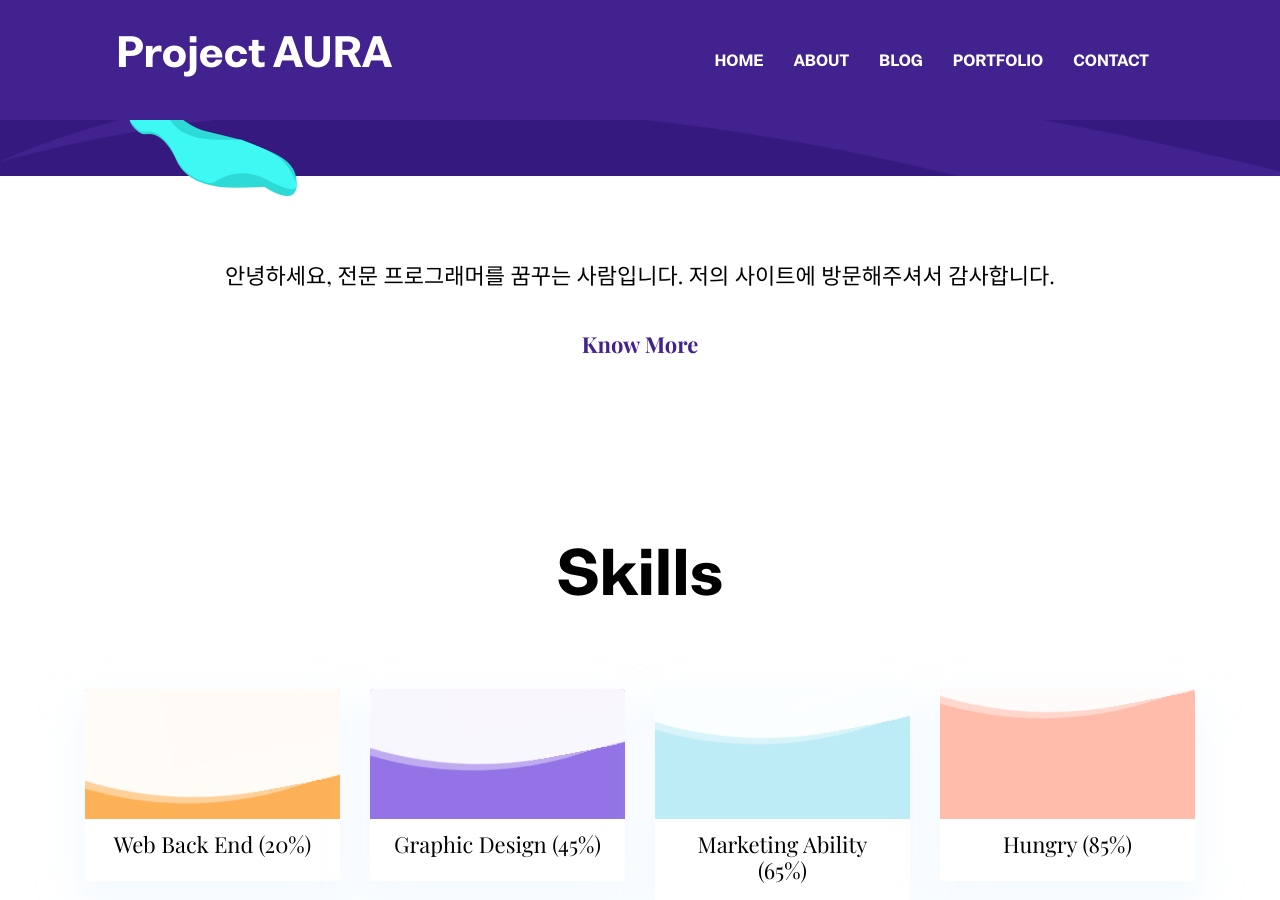
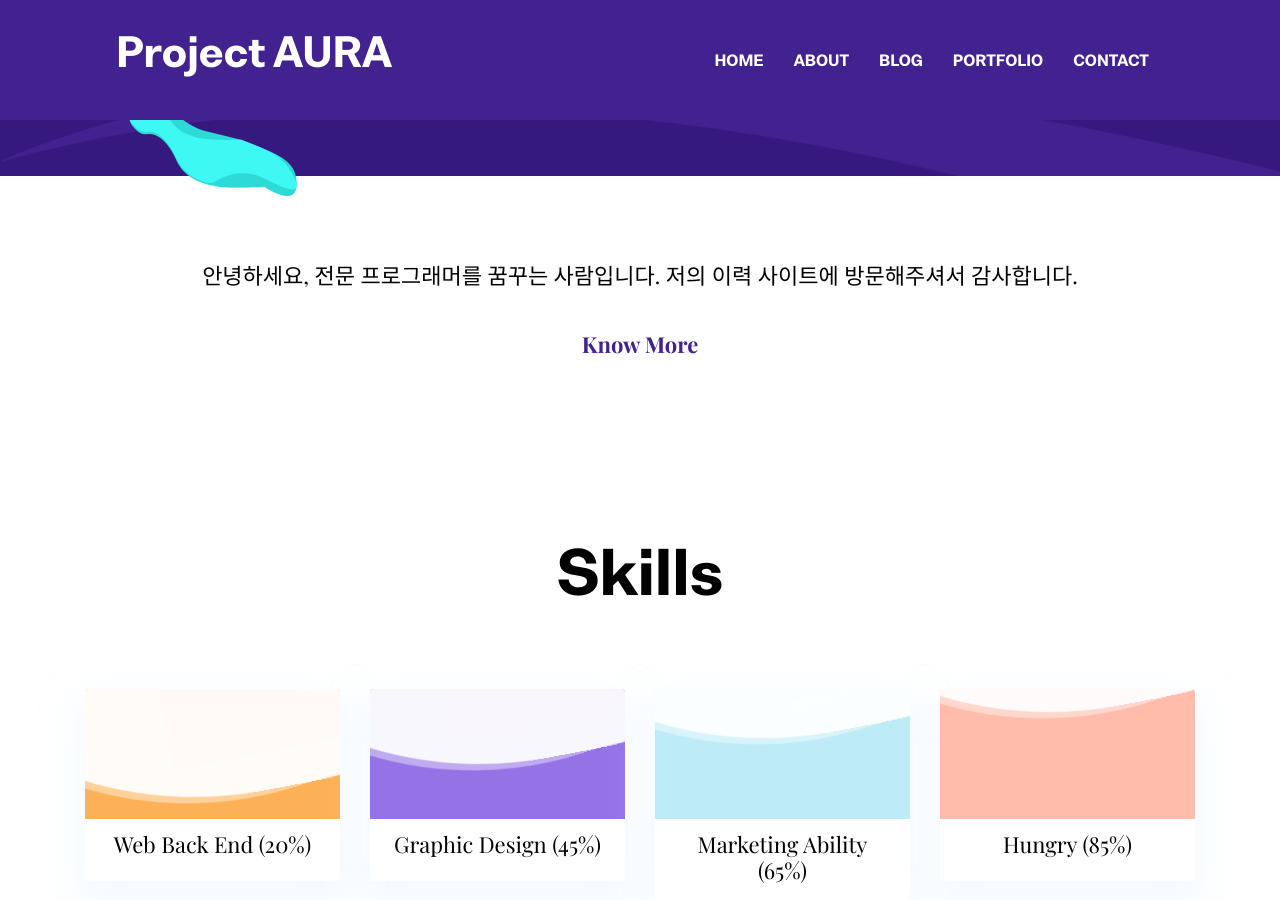
Before and after one commit to n0n02001/n0n02001.github.io, a Jekyll site: the page built from index.html, in a window 1280 px wide and 900 px high, scrolled down 704 px. Built offline with Jekyll 4.4.1, drawn with Linux system fonts in a browser that asks for light colours.

Commit message:
Update settings.yml

```diff
--- a/_data/settings.yml
+++ b/_data/settings.yml
@@ -52,7 +52,7 @@ social:
 
 # About Section
 blurb:
-  안녕하세요, 전문 프로그래머를 꿈꾸는 사람입니다. 저의 사이트에 방문해주셔서 감사합니다.
+  안녕하세요, 전문 프로그래머를 꿈꾸는 사람입니다. 저의 이력 사이트에 방문해주셔서 감사합니다.
 
 blurb-btn-link: '/about'
 blurb-btn-name: know more
```
